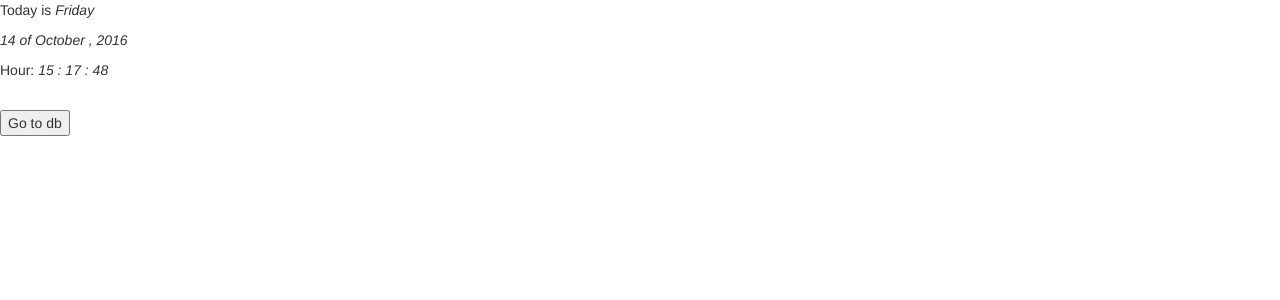
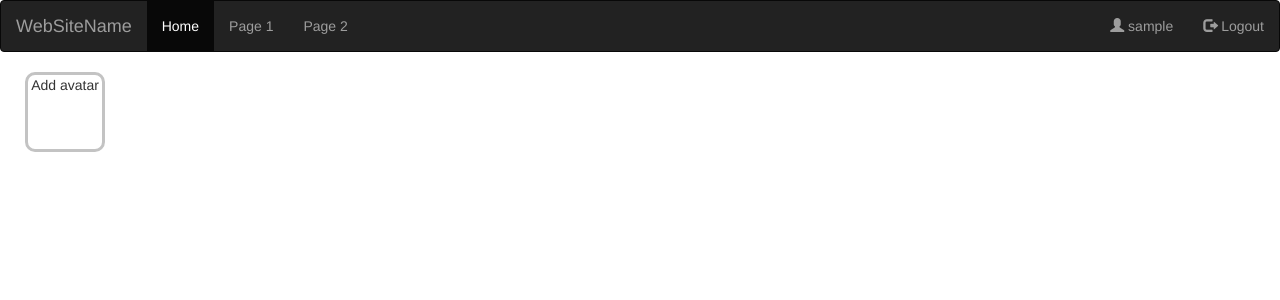
Before and after one commit to AtomowaAneta/Simple-PHP-application, a PHP site: page /mainPanel.php in a window 1280 px wide. Shown: the top 300 px of the page. Run offline with PHP 8.4, Linux system fonts and the light colour scheme; the visitor is signed in with stand-in values (Sample User, id 1).

Commit message:
user can be created, some scripts and css added

```diff
--- a/php1/dbHandler.php
+++ b/php1/dbHandler.php
@@ -3,7 +3,7 @@ class Database_handler
 {
     private static $servername = "localhost";
     private static $username = "root";
-    private static $password = "";
+    private static $password = "ykmd6y2y";
     private static $db_name = "app_db";
     private $name;
     private $sname;
@@ -22,23 +22,39 @@ class Database_handler
     }
     function create_user()
     {
-        $conn = new mysqli(Database_handler::$servername, Database_handler::$username, Database_handler::$password, Database_handler::$db_name);
+       $conn = new mysqli(Database_handler::$servername, Database_handler::$username, Database_handler::$password, Database_handler::$db_name);
         if ($conn->connect_error) {
             die("Connection failed: " . $conn->connect_error);
         }
         echo "Connected successfully";
-        $stmt = $conn->prepare("INSERT INTO users (FirstName, LastName, Password, Nick, Age, Mail_addr)
-VALUES (?,?,?,?,?,?)");
-        $stmt->bind_param("ssssis", $this->name, $this->sname, $this->pwd, $this->nick, $this->age, $this->mail_addr);
-        $stmt->execute();
+
+        $sql    = "INSERT INTO Users (FirstName, LastName, Password, Nick, Age, Mail_addr) VALUES('$this->name','$this->sname','$this->pwd','$this->nick','$this->age','$this->mail_addr')";
+        $result = $conn->query($sql);
     }
+
+    function create_user_db()
+    {
+		$conn = new mysqli(Database_handler::$servername, Database_handler::$username, Database_handler::$password, Database_handler::$db_name);
+        if ($conn->connect_error) {
+            die("Connection failed: " . $conn->connect_error);
+        }
+        echo "Connected successfully";
+			$usrdb = $this->name . $this->nick . "_db";
+			$sql    = "CREATE DATABASE " . $usrdb;
+			$result = $conn->query($sql);
+			create_tables_in_db($usrdb);
+
+	}
+
+
+
     public static function find_user($name, $pwd)
     {
         $conn = new mysqli(Database_handler::$servername, Database_handler::$username, Database_handler::$password, Database_handler::$db_name);
         if ($conn->connect_error) {
             die("Connection failed: " . $conn->connect_error);
         }
-        $sql    = "SELECT FirstName, Password FROM users WHERE FirstName='$name'and Password='$pwd'";
+        $sql    = "SELECT FirstName, Password FROM Users WHERE FirstName='$name'and Password='$pwd'";
         $result = $conn->query($sql);
         if ($result->num_rows > 0) {
             return true;
--- a/php1/mainPanel.php
+++ b/php1/mainPanel.php
@@ -9,19 +9,86 @@
       <!-- Latest compiled and minified JavaScript -->
       <script src="https://maxcdn.bootstrapcdn.com/bootstrap/3.3.7/js/bootstrap.min.js" integrity="sha384-Tc5IQib027qvyjSMfHjOMaLkfuWVxZxUPnCJA7l2mCWNIpG9mGCD8wGNIcPD7Txa" crossorigin="anonymous"></script>
    </head>
+   <script>
+	  $(document).ready(function(){
+    $("#flip").click(function(){
+        $("#panel").slideToggle("slow");
+    });
+});
+
+	   </script>
+	<style>
+#panel {
+    background-color:  	#808080;
+    border: stripped 3px #c3c3c3;
+    padding: 100px;
+    padding-left: 50px;
+    display: none;
+	width: 5px;
+}
+
+#photo {
+
+	border: solid 3px #c3c3c3;
+	width: 80px;
+	height : 80px;
+	border-radius: 10px;
+	text-align: center;
+}
+#photo_div {
+	padding-left: 40px;
+}
+
+
+
+
+</style>
    <body>
 				 <?php
+		    require('dbHandler.php');
 			ini_set('session.cookie_httponly', 1);
+			session_start();
 			$date = getdate();
-			echo "<p>Today is <i>$date[weekday]</i> </p>";
-			echo "<p><i>$date[mday] of $date[month] , $date[year]</i></p>";
-			echo "<p>Hour: <i>$date[hours] : $date[minutes] : $date[seconds] </i></p>";
+
+			$login = $_SESSION["login"];
+			//session_destroy();
 			?>
-         <br/>
-      <form action="/php_proj/php1/goToDb.php" method="POST">
-         <button>Go to db</button>
-      </form>
-      <br/>
-      <form action="/php1/ajaxTest.php"></form>
+    <div class="container-fluid">
+		<div class="row">
+			 <nav class="navbar navbar-inverse">
+  <div class="container-fluid">
+    <div class="navbar-header">
+      <a class="navbar-brand" href="#">WebSiteName</a>
+    </div>
+    <ul class="nav navbar-nav">
+      <li class="active"><a href="#">Home</a></li>
+      <li><a href="#">Page 1</a></li>
+      <li><a href="#">Page 2</a></li>
+    </ul>
+    <ul class="nav navbar-nav navbar-right">
+      <li id="flip"><a href="#" ><span class="glyphicon glyphicon-user"></span> <?php echo $login ?></a></li>
+      <li><a href="#" ><span class="glyphicon glyphicon-log-out"></span> Logout</a></li>
+
+    </ul>
+
+  </div>
+
+</nav>
+
+		<div class="row">
+			<div class="col-md-1" id="photo_div">
+				<div id="photo">Add avatar</div>
+				</div>
+			<div class="col-md-1 col-md-offset-7">
+			  <div class="pull-right" id="panel">
+			  <div class="row">
+			  <div class="col-md-2 col-md-offset-3">Witam</div>
+			  <div class="col-md-2">Nara</div>
+			  </div></div>
+			</div>
+
+		</div>
+
+
    </body>
 </html>
```
Also changed, not shown: a.php (+23 -3 lines), css/style1.css (added, +60 -0 lines), php1/logOut.php (added, +14 -0 lines), php1/setUpAccount.php (+9 -3 lines), 2 other files.
